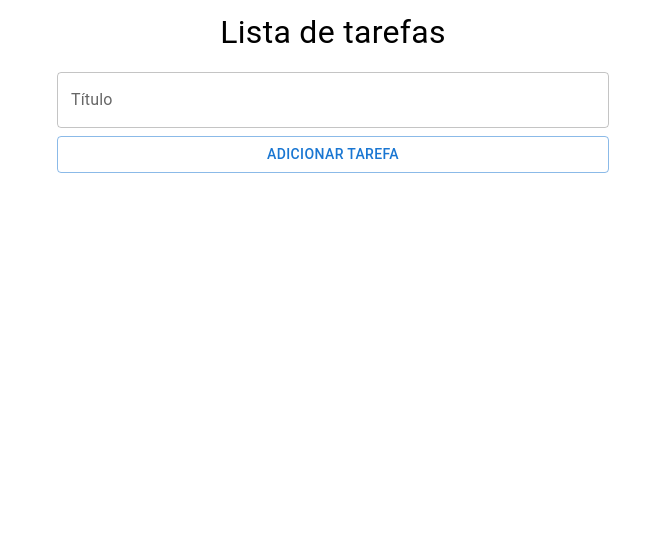
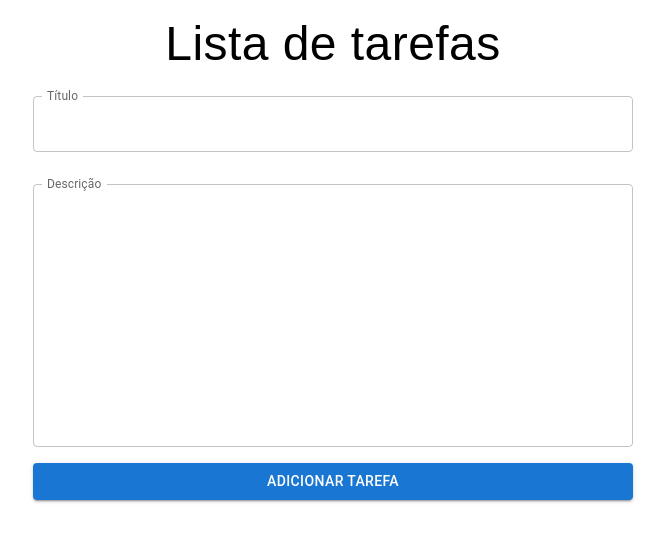
Before and after one commit to jvenicius/projeto-todolist, a React (Create React App) app: page / in a window 1280 px wide. Shown: the top 542 px of the page, without its empty margins (307-972 px from the left). Built offline with nearby package versions, Linux system fonts and the light colour scheme.

Commit message:
Alterado o layout da pagina

```diff
--- a/package.json
+++ b/package.json
@@ -7,6 +7,7 @@
     "@emotion/styled": "^11.10.0",
     "@mui/icons-material": "^5.8.4",
     "@mui/material": "^5.9.2",
+    "@mui/system": "^5.10.5",
     "@testing-library/jest-dom": "^5.16.4",
     "@testing-library/react": "^13.3.0",
     "@testing-library/user-event": "^13.5.0",
--- a/src/App.jsx
+++ b/src/App.jsx
@@ -1,5 +1,6 @@
 import React from "react";
 import { Container, Typography } from "@mui/material";
+import Grid from "@mui/material/Unstable_Grid2"
 import AddTask from "./components/AddTask";
 import Task from "./components/Task";
 
@@ -63,12 +64,14 @@ class App extends React.Component {
   render() {
     const { tasks } = this.state;
     return (
-      <Container maxWidth="sm">
-        <Typography sx={{ fontSize: "2rem", weight: 500 }} align="center">
+      <Container maxWidth="xl">
+        <Typography sx={{ fontSize: "3rem", fontFamily: 'Arial' }} align="center">
           Lista de tarefas
         </Typography>
-        <AddTask onCreate={this.createTask} />
+        <AddTask onCreate={this.createTask}/>
+        <Grid container spacing={2}>
           {tasks.map((task) => (
+            <Grid xs={12} md={4}>
               <Task
                 key={task.id}
                 data={task}
@@ -76,7 +79,9 @@ class App extends React.Component {
                 onUpdate={this.updateTask}
                 hasFinished={task.hasFinished}
               />
+            </Grid>
           ))}
+        </Grid>
       </Container>
     );
   }
--- a/src/components/AddTask.jsx
+++ b/src/components/AddTask.jsx
@@ -4,42 +4,89 @@ import { TextField, Button } from '@mui/material';
 import generators from '../lib/generators';
 
 export default function AddTask({ onCreate }) {
-  const initialState = { id: 0, title: '', hasFinished: false };
+  const initialState = { id: 0, title: '', description: '', hasFinished: false };
   const [task, setTask] = useState(initialState);
+  const [disableButton, setDisableButton] = useState(false);
+  const [error, setError] = useState();
   const { randomId } = generators;
-  function handleInput(event) {
+
+  function handleInputTitle(event) {
     setTask({
-      ...initialState,
+      ...task,
       id: randomId(999999),
       title: event.target.value,
     });
   }
 
+  function handleInputDescription(event) {
+    setTask({
+      ...task,
+      id: randomId(999999),
+      description: event.target.value,
+    });
+  }
+
   function handleSubmit(event) {
     event.preventDefault();
+    console.log('clicado')
     if (task.id > 0) {
       onCreate(task);
       setTask(initialState);
     }
   }
 
+  function hasError() {
+    if(error) {
+      setDisableButton(true);
+    }
+  }
+
+  const styleForm = {
+    display: 'flex',
+    flexDirection: 'column',
+    alignItems: 'center'
+  }
+
+  const style = {
+    mb: 2,
+    maxWidth: 600
+  }
+
   return (
-    <form onSubmit={handleSubmit}>
+    <form onSubmit={handleSubmit} style={styleForm}>
       <TextField
         id="title-input"
-        variant="outlined"
         label="Título"
-        onChange={(event) => handleInput(event)}
+        onChange={(event) => handleInputTitle(event)}
         value={task.title}
         fullWidth
         margin="normal"
+        sx={style}
+        InputLabelProps={{
+          shrink: true
+        }}
+      />
+
+      <TextField
+        id="description-input"
+        label="Descrição"
+        onChange={(event) => handleInputDescription(event)}
+        value={task.description}
+        fullWidth
+        margin="normal"
+        sx={style}
+        InputLabelProps={{
+          shrink: true
+        }}
+        rows={10}
+        multiline
       />
       <Button
         type="submit"
-        variant="outlined"
+        variant="contained"
         fullWidth
         margin="normal"
-        sx={{ mb: 2 }}
+        sx={style}
       >
         Adicionar tarefa
       </Button>
--- a/src/components/Task.jsx
+++ b/src/components/Task.jsx
@@ -1,10 +1,18 @@
-import React from 'react';
+import React, { useState } from 'react';
 import PropType from 'prop-types';
 import DeleteIcon from '@mui/icons-material/Delete';
-import { Box, Checkbox, Button, Typography } from '@mui/material';
-import styled from 'styled-components';
+import { Box, Checkbox, Button, Typography, Modal } from '@mui/material';
 
 function Task({ data, onRemove, onUpdate, hasFinished }) {
+
+  const [toggleModal, setToggleModal] = useState(false);
+
+  function handleModal() {
+    const toggleModalUpdated = !toggleModal;
+    setToggleModal(toggleModalUpdated)
+    console.log(toggleModal)
+  }
+
   function handleCheckbox(event) {
     const hasFinishedUpdated = event.target.checked;
     onUpdate({
@@ -13,17 +21,20 @@ function Task({ data, onRemove, onUpdate, hasFinished }) {
     });
   }
 
-  const Title = styled(Typography)`
-    font-size: 1.2rem;
-
-    text-decoration: ${() => (hasFinished ? 'line-through' : 'none')};
-
-    @media screen and (max-width: 600px) {
-      font-size: 1rem;
-    }
-  `;
+  const style = {
+    position: 'absolute',
+    top: '50%',
+    left: '50%',
+    transform: 'translate(-50%, -50%)',
+    width: 400,
+    bgcolor: 'background.paper',
+    border: '2px solid #000',
+    boxShadow: 24,
+    p: 4,
+  };
 
   return (
+    <>
       <Box
         component="div"
         sx={{
@@ -33,17 +44,47 @@ function Task({ data, onRemove, onUpdate, hasFinished }) {
           display: 'flex',
           justifyContent: 'space-between',
           alignItems: 'center',
+          bgcolor: '#fff'
         }}
       >
         <Checkbox
           onChange={(event) => handleCheckbox(event)}
           checked={hasFinished}
         />
-      <Title>{data.title}</Title>
+
+        <Box
+          component="div"
+          sx={{
+            cursor: "pointer"
+          }}
+          onClick={() => handleModal()}
+        >
+          <Typography sx={{fontWeight: '700'}}>{data.title}</Typography>
+        </Box>
+
         <Button variant="contained" onClick={() => onRemove(data.id)}>
           <DeleteIcon />
         </Button>
+
       </Box>
+      <Modal
+        open={toggleModal}
+        onClose={() => handleModal()}
+        aria-labelledby="modal-modal-title"
+        aria-describedby="modal-modal-description"
+      >
+        <Box sx={style}>
+          <Typography id="modal-modal-title" variant="h6" component="h2">
+            {data.title}
+          </Typography>
+          <Typography id="modal-modal-description" sx={{ mt: 2 }}>
+            {data.description}
+          </Typography>
+        </Box>
+      </Modal>
+    </>
+
+
   );
 }
 
```
Also changed, not shown: 1 other file (tests, documents, lock files or other folders). Lines whose indentation alone changed are shown as unchanged.
